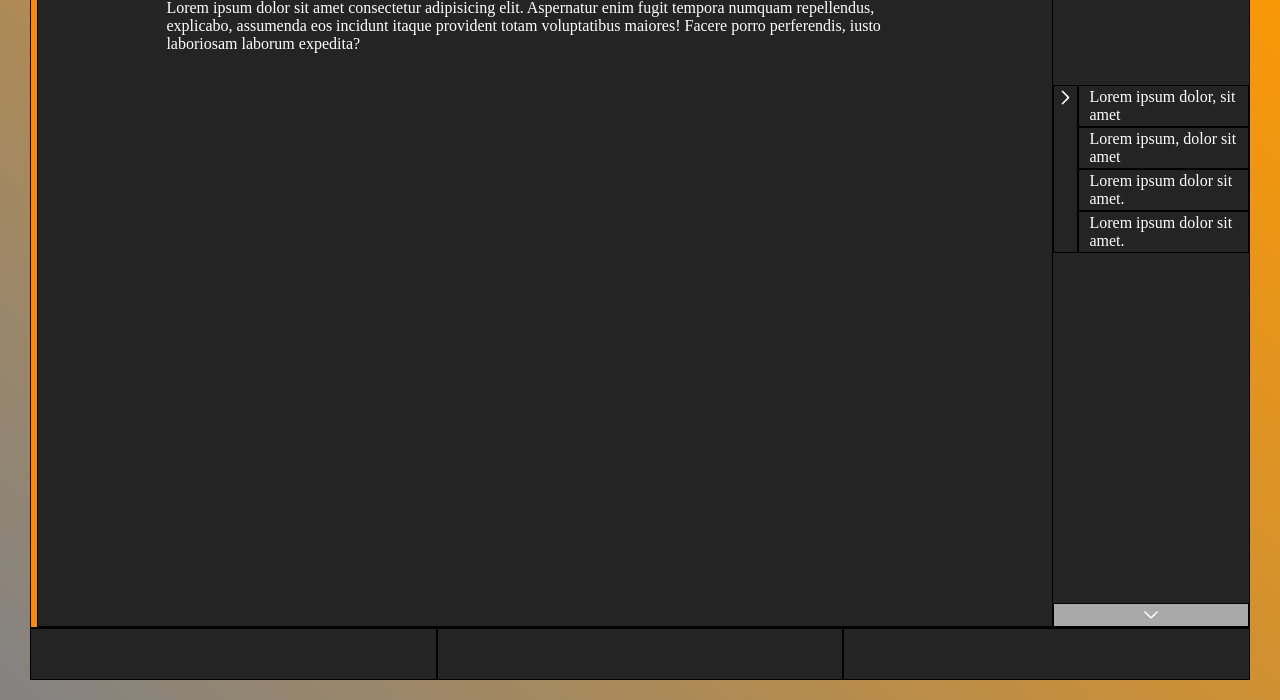
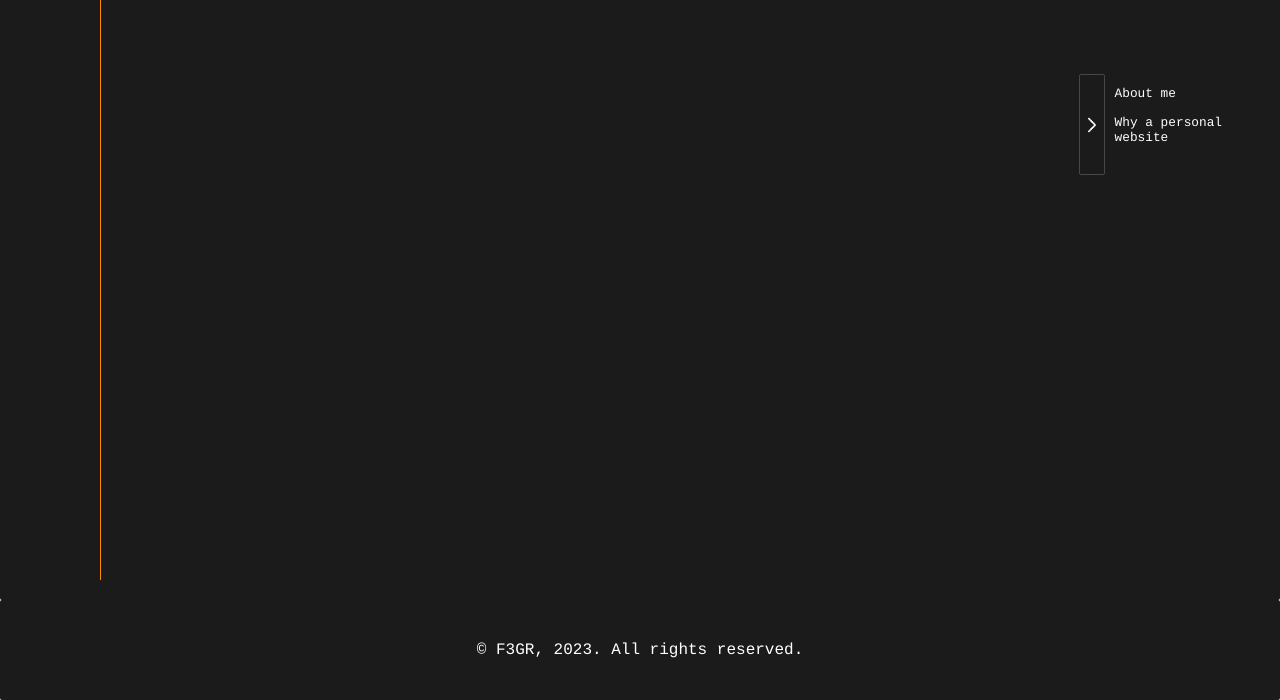
Before and after one commit to F3GR/portfolio-main, a plain HTML site: page index.html in a window 1280 px wide. Shown: the part 100-800 px from the top of the page. Drawn offline with Linux system fonts and the light colour scheme.

Commit message:
finished layout and styling

```diff
--- a/index.html
+++ b/index.html
@@ -33,14 +33,11 @@
     <main>
         <div class="decoration"></div>
         <article>
-            Lorem ipsum dolor sit amet consectetur adipisicing elit.
-            Aspernatur enim fugit tempora numquam repellendus, explicabo,
-            assumenda eos incidunt itaque provident totam voluptatibus maiores!
-            Facere porro perferendis, iusto laboriosam laborum expedita?
+            <section class="section-1"></section>
+            <section class="section-2"></section>
+            <section class="section-3"></section>
+            <section class="section-4"></section>
         </article>
-
-
-
         <aside>
             <div class="button-header">
                 <img src="images/originals/arrow-up-transparent.png" alt="icon - arrow up" />
@@ -53,23 +50,20 @@
                 </div>
 
                 <ul>
-                    <li>Lorem ipsum dolor, sit amet</li>
-                    <li>Lorem ipsum, dolor sit amet</li>
-                    <li>Lorem ipsum dolor sit amet.</li>
-                    <li>Lorem ipsum dolor sit amet.</li>
+                    <li class="section-1">About me</li>
+                    <li class="section-2">Why a personal website</li>
+                    <li class="section-3"></li>
+                    <li class="section-4"></li>
                 </ul>
             </nav>
 
-            <div class="empty footer"></div>
-            <div class="button-footer">
-                <img src="images/originals/arrow-down-transparent.png" alt="icon - arrow down" />
-            </div>
+            <div class="empty footer"> </div>
         </aside>
     </main>
 
     <footer>
         <div class="footer-panel"></div>
-        <div class="footer-panel"></div>
+        <div class="copyright">&copy F3GR, 2023. All rights reserved.</div>
         <div class="footer-panel"></div>
     </footer>
 </body>
--- a/style.css
+++ b/style.css
@@ -1,18 +1,21 @@
 
 /***** LAYOUT AND SIZING *****/
+* {
+    border-radius: 2px;
+}
+
 body {
-    padding: 20px 30px;
     display: flex;
     flex-direction: column;
-    background: linear-gradient(45deg, rgb(131, 131, 131), rgb(255, 153, 0));
     color: white;
+    font-family: 'Courier', Courier, monospace;
 }
 
 header {
     flex: 0.1 0.5 1vh;
     display: flex;
     flex-direction: row;
-    background-color: rgb(36, 36, 36);
+    background-color: #1b1b1b;
     box-sizing: content-box;
 }
 
@@ -21,7 +24,8 @@ header div {
     display: flex;
     justify-content: center;
     align-items: center;
-    border: 1px solid black;
+    border: 1px solid rgb(71, 71, 71);
+    border-top: 0;
 }
 
 header .search {
@@ -32,23 +36,23 @@ main {
     flex: 1;
     display: flex;
     flex-direction: row;
-    background-color: rgb(36, 36, 36);
-    border: 1px solid black;
+    background-color: #1b1b1b;
+}
+
+main > .decoration {
+    flex: none;
+    width: 1px;
+    background-color: darkorange;
+    margin: 20px 40px 20px 100px;
 }
 
 main > * {
     flex: 1;
 }
 
-main > .decoration {
-    flex: 0 0 0.5vw;
-    background-color: darkorange;
-}
-
 article {
     flex: 1;
-    padding: 2vw 10vw;
-    border: 1px solid black;
+    padding: 2vw 10vw 2vw 0;
 }
 
 aside {
@@ -58,14 +62,14 @@ aside {
 }
 
 aside .empty.header {
-    flex: 1;
+    flex: 0 1 100px;
 }
 
 aside > .button-header {
     display: flex;
     justify-content: center;
     align-items: center;
-    border: 1px solid black;
+    border: 1px solid rgb(71, 71, 71);
 }
 
 .button-header img {
@@ -79,7 +83,10 @@ aside nav {
 
 .button-nav {
     flex: 0.3 0.3 15px;
-    border: 1px solid black;
+    border: 1px solid rgb(71, 71, 71);
+    display: flex;
+    justify-content: center;
+    align-items: center;
 }
 
 aside .empty.footer {
@@ -90,22 +97,16 @@ aside ul {
     flex: 5;
     display: flex;
     flex-direction: column;
+    justify-content: center;
 }
 
 ul li {
     flex: 1;
     display: flex;
     padding: 2px 10px;
+    margin-top: 10px;
     align-items: center;
-    border: 1px solid black;
-}
-
-aside > .button-footer {
-    display: flex;
-    justify-content: center;
-    align-items: center;
-    background-color: darkgray;
-    border: 1px solid black;
+    font-size: 0.8rem;
 }
 
 .button-footer img {
@@ -114,15 +115,22 @@ aside > .button-footer {
 }
 
 footer {
-    flex: 0.1 0.5 1vh;
+    flex: none;
+    height: 100px;
     display: flex;
     flex-direction: row;
-    background-color: rgb(36, 36, 36);
+    background-color: #1b1b1b;
     box-sizing: content-box;
 }
 
 footer div {
     flex: 1;
     justify-content: center;
-    border: 1px solid black;
+    align-items: center;
 }
+
+footer .copyright {
+    display: flex;
+    justify-content: center;
+    align-items: center;
+}
```
